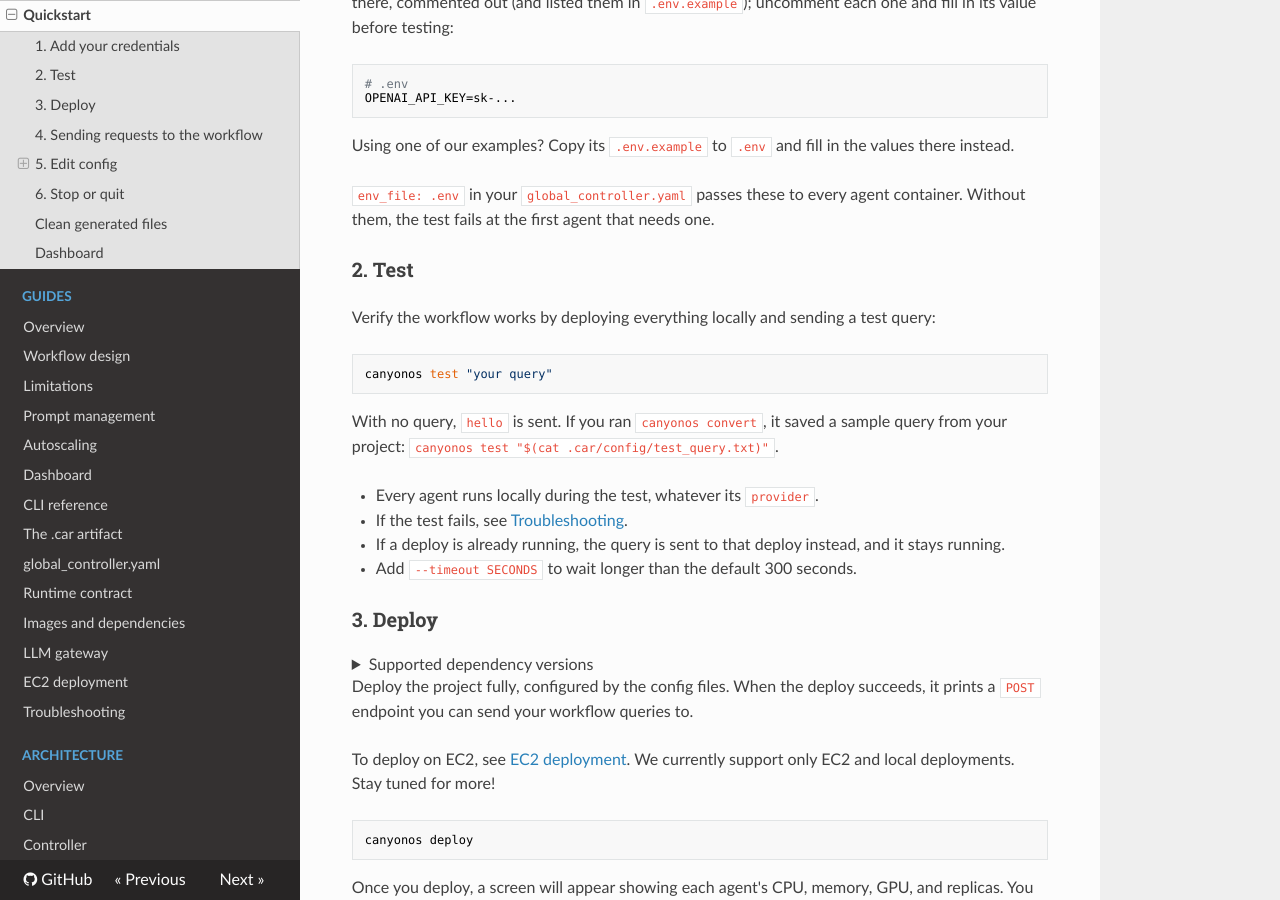
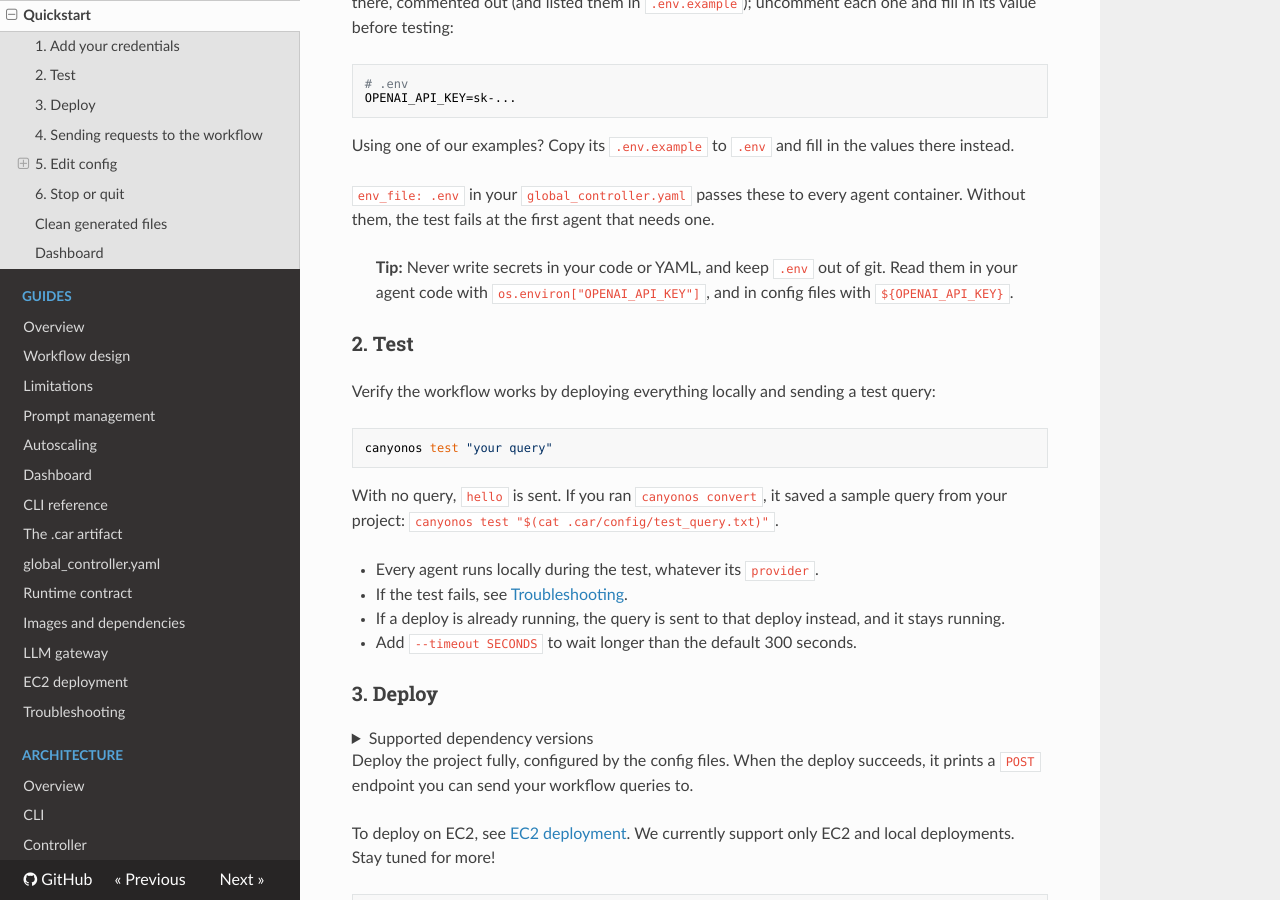
Before and after one commit to CanyonCodeCoreAI/canyonos, an MkDocs documentation site: the page built from docs/QUICKSTART.md, in a window 1280 px wide and 900 px high, scrolled down 546 px. Built offline with MkDocs 1.6.1, drawn with Linux system fonts in a browser that asks for light colours; nearby versions of some CDN libraries.

Commit message:
Project import generated by Copybara.
GitOrigin-RevId: d91d4c945d3888f930c814c0af9124e5bccf15c8

```diff
--- a/docs/QUICKSTART.md
+++ b/docs/QUICKSTART.md
@@ -21,6 +21,8 @@ OPENAI_API_KEY=sk-...
 Using one of our examples? Copy its `.env.example` to `.env` and fill in the values there instead.
 
 `env_file: .env` in your `global_controller.yaml` passes these to every agent container. Without them, the test fails at the first agent that needs one.
+
+> **Tip:** Never write secrets in your code or YAML, and keep `.env` out of git. Read them in your agent code with `os.environ["OPENAI_API_KEY"]`, and in config files with `${OPENAI_API_KEY}`.
 
 ### 2. Test
 
```
